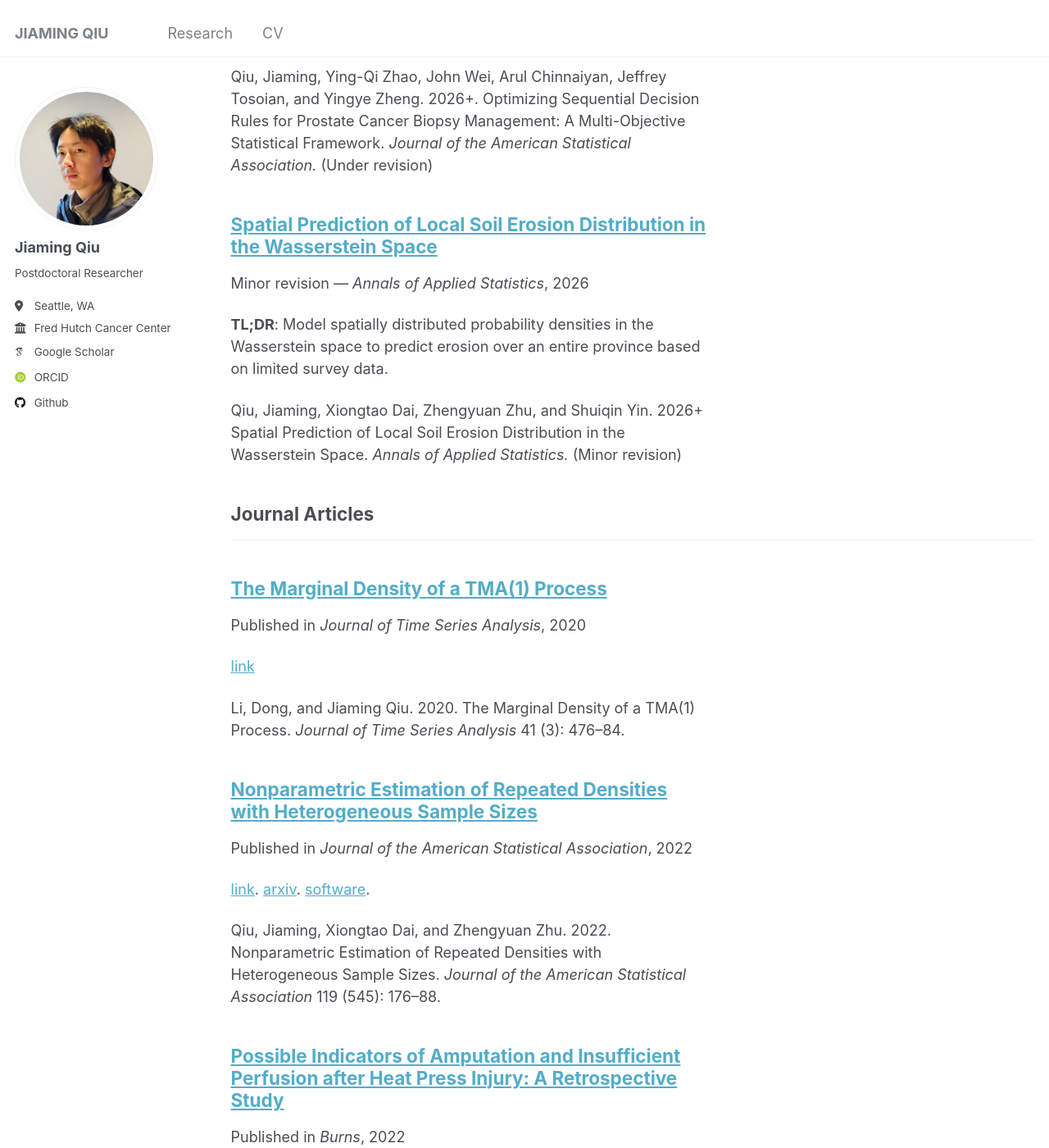
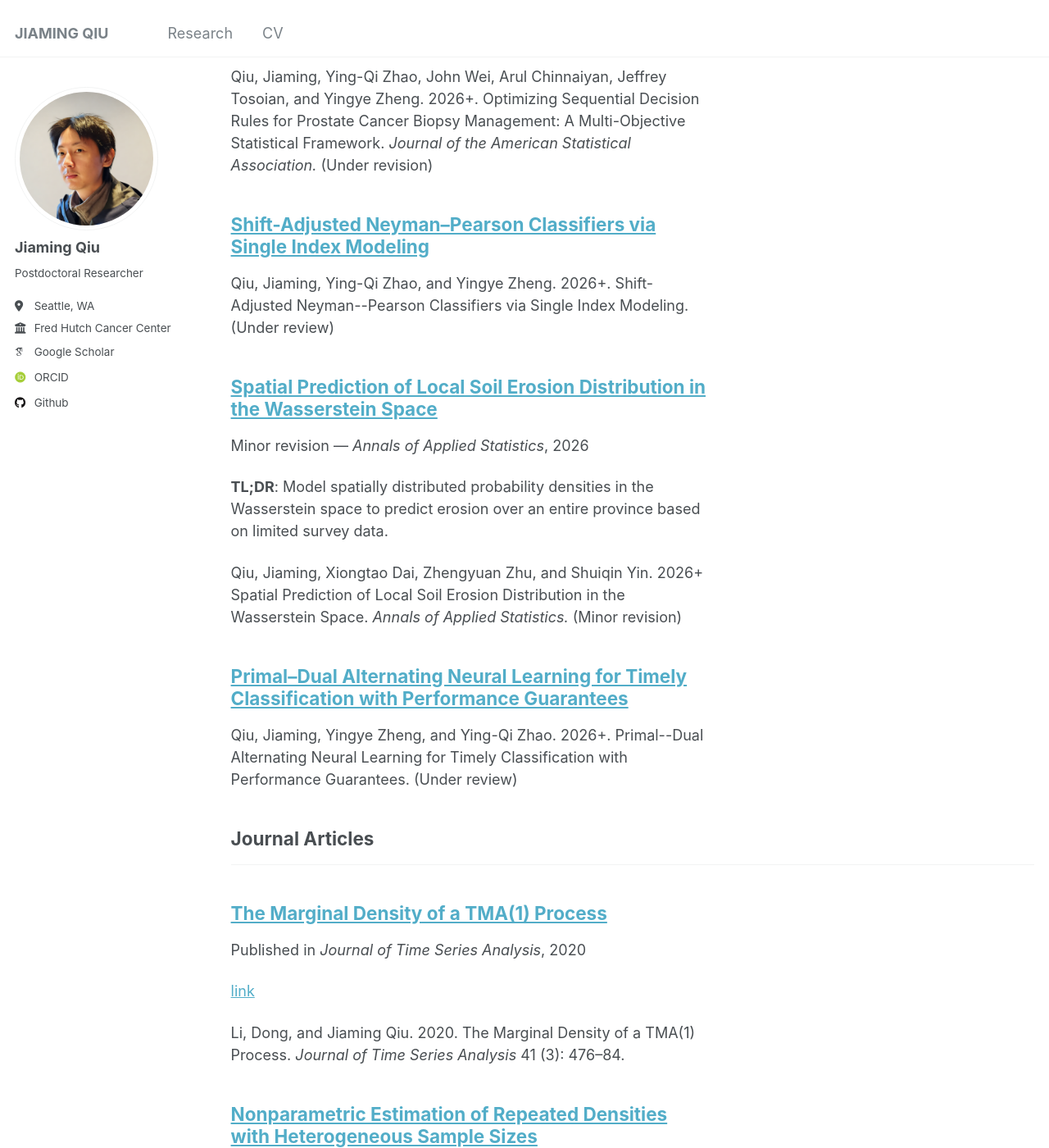
Before and after one commit to jiamingqiu/jiamingqiu.github.io, a Jekyll site: the page built from _pages/publications.html, in a window 1280 px wide and 1400 px high, scrolled down 539 px. Shown: the whole window at 82% size. Built offline with Jekyll 4.4.1, drawn with Linux system fonts in a browser that asks for light colours; some web fonts are replaced.

```diff
--- a/_publications/ects.md
+++ b/_publications/ects.md
@@ -2,11 +2,11 @@
 title: "Primal--Dual Alternating Neural Learning for Timely Classification with Performance Guarantees"
 collection: publications
 category: manuscripts
-permalink: /publications/seqdx_jasa
+permalink: /publications/ects
 excerpt:
 status: "Under review"
 slidesurl:
 paperurl:
-published: false
-citation: 'Qiu, Jiaming, Ying-Qi Zhao, and Yingye Zheng. 2026+. Primal--Dual Alternating Neural Learning for Timely Classification with Performance Guarantees.'
+# published: false
+citation: 'Qiu, Jiaming, Yingye Zheng, and Ying-Qi Zhao. 2026+. Primal--Dual Alternating Neural Learning for Timely Classification with Performance Guarantees. (Under review)'
 ---
--- /dev/null
+++ b/_publications/np_adjust.md
@@ -0,0 +1,12 @@
+---
+title: "Shift-Adjusted Neyman--Pearson Classifiers via Single Index Modeling"
+collection: publications
+category: manuscripts
+permalink: /publications/np_adjust
+excerpt:
+status: "Under review"
+slidesurl:
+paperurl:
+# published: false
+citation: 'Qiu, Jiaming, Ying-Qi Zhao, and Yingye Zheng. 2026+. Shift-Adjusted Neyman--Pearson Classifiers via Single Index Modeling. (Under review)'
+---
```
Also changed, not shown: _publications/seqdx_jasa.md (+1 -0 lines).
